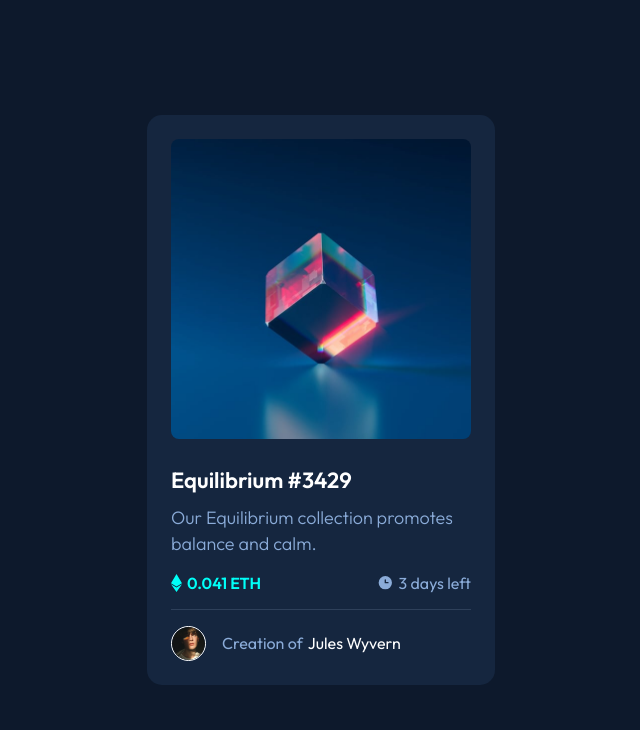
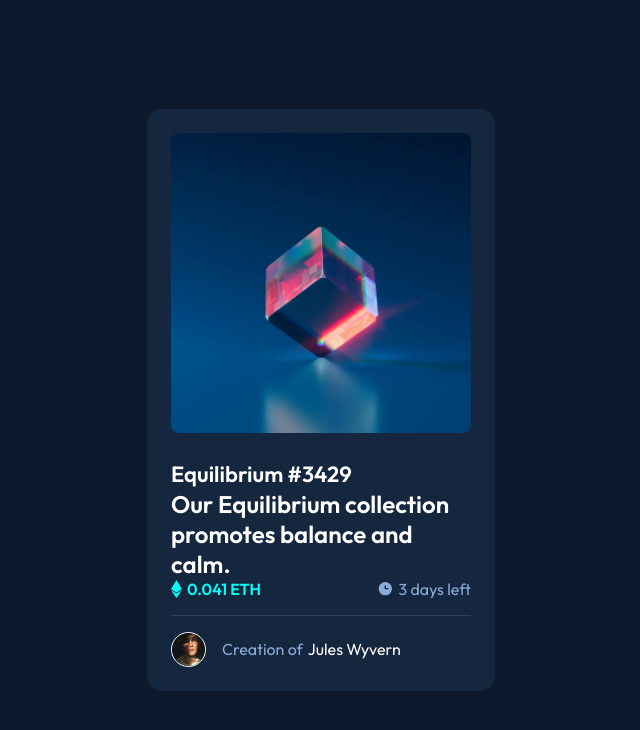
Before and after one commit to lukenso/NFT-Preview-Card, a website: page index.html in a window 1280 px wide. Shown: the whole page, without its empty margins (319-959 px from the left). Drawn offline with Linux system fonts and the light colour scheme.

Commit message:
Update index.html

```diff
--- a/index.html
+++ b/index.html
@@ -29,9 +29,9 @@
       </div>
       <h1>Equilibrium #3429</h1>
       <div class="description">
-        <h4>
+        <h2>
           Our Equilibrium collection promotes balance and calm.
-        </h4>
+        </h2>
       </div>
       <div class="price-days">
         <div class="price">
```
